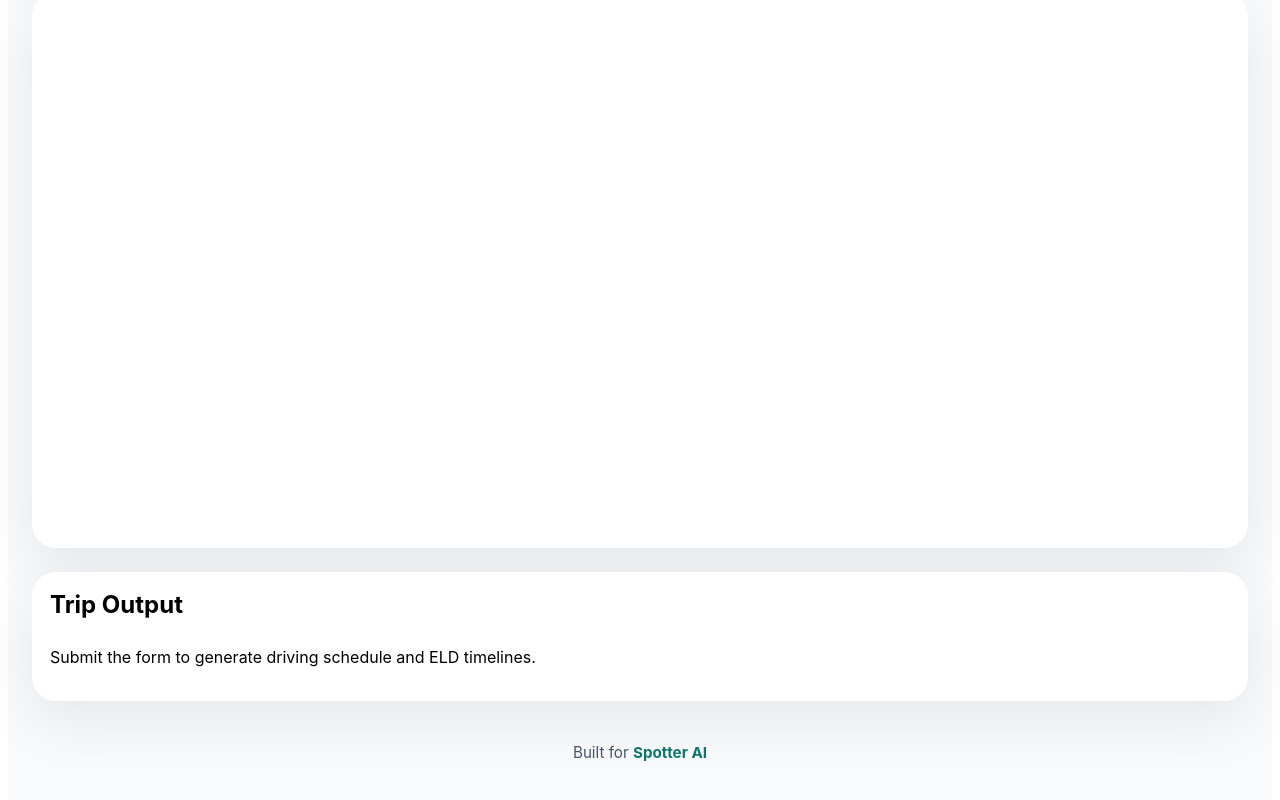
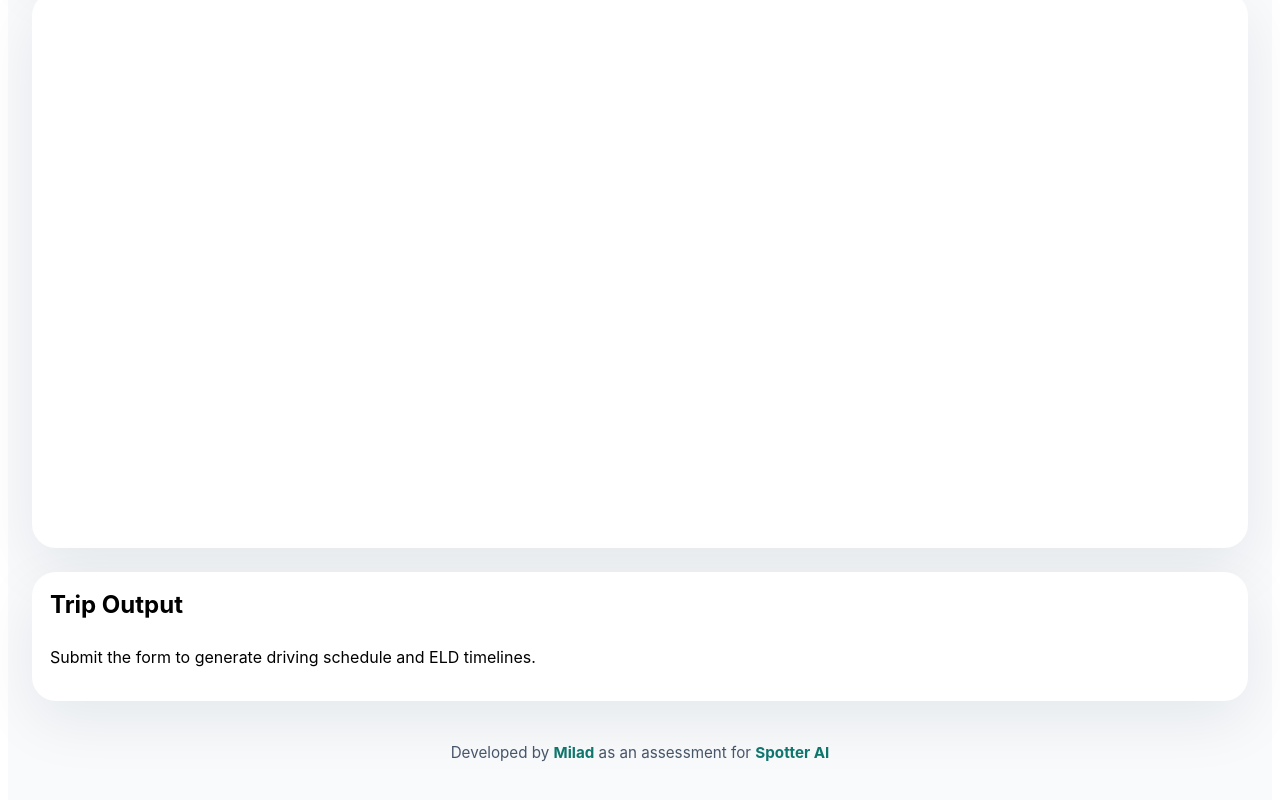
Before and after one commit to m11ad/full-stack-spotter-assessment, a React (Vite) app in the folder project/frontend/: page / in a window 1280 px wide. Shown: the part 729-1529 px from the top of the page. Built offline with nearby package versions, Linux system fonts and the light colour scheme.

Commit message:
Updated the footer with links

```diff
--- a/project/frontend/src/App.jsx
+++ b/project/frontend/src/App.jsx
@@ -223,7 +223,7 @@ export default function App() {
         </section>
       </div>
       <footer className="app-footer">
-        Built for <a href="https://spotter.ai" target="_blank" rel="noreferrer">Spotter AI</a>
+        Developed by <a href="https://takinsoft.ir" target="_blank" rel="noreferrer">Milad</a> as an assessment for <a href="https://spotter.ai" target="_blank" rel="noreferrer">Spotter AI</a>
       </footer>
     </div>
   )
```
